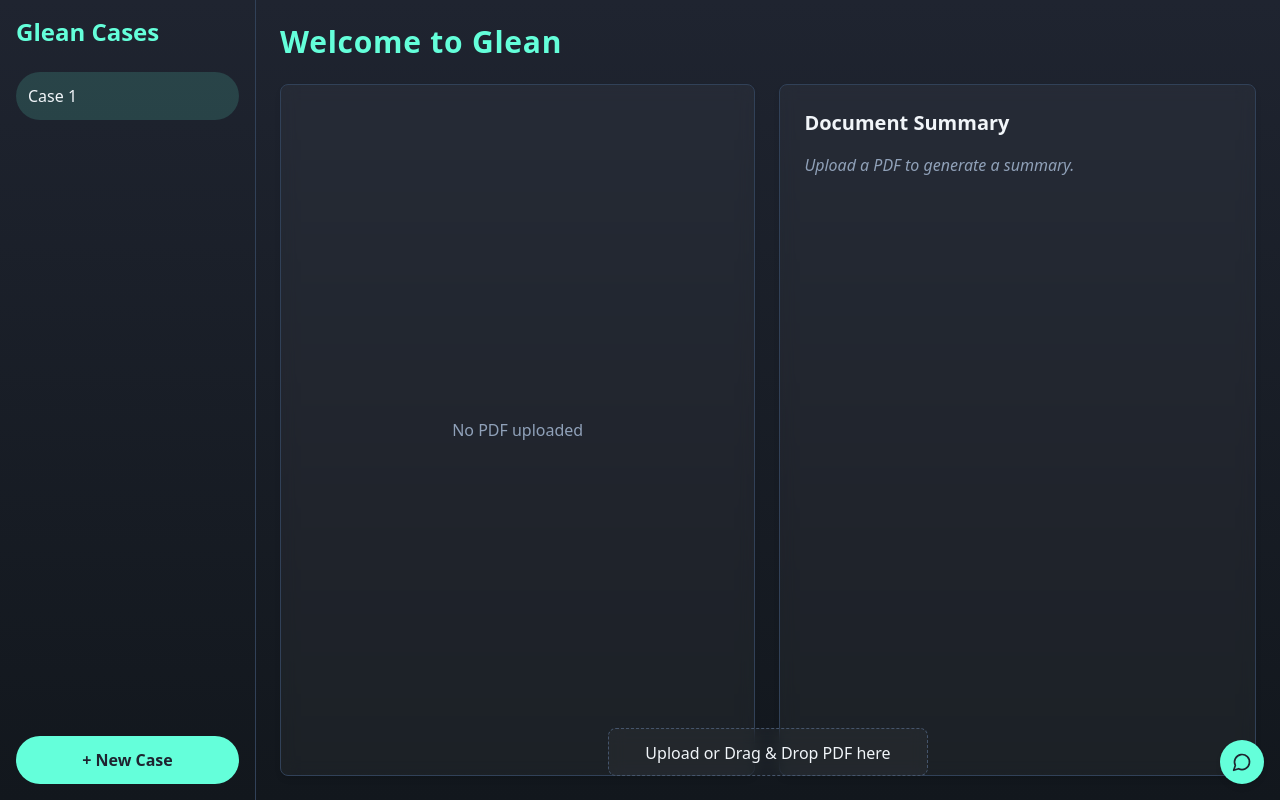
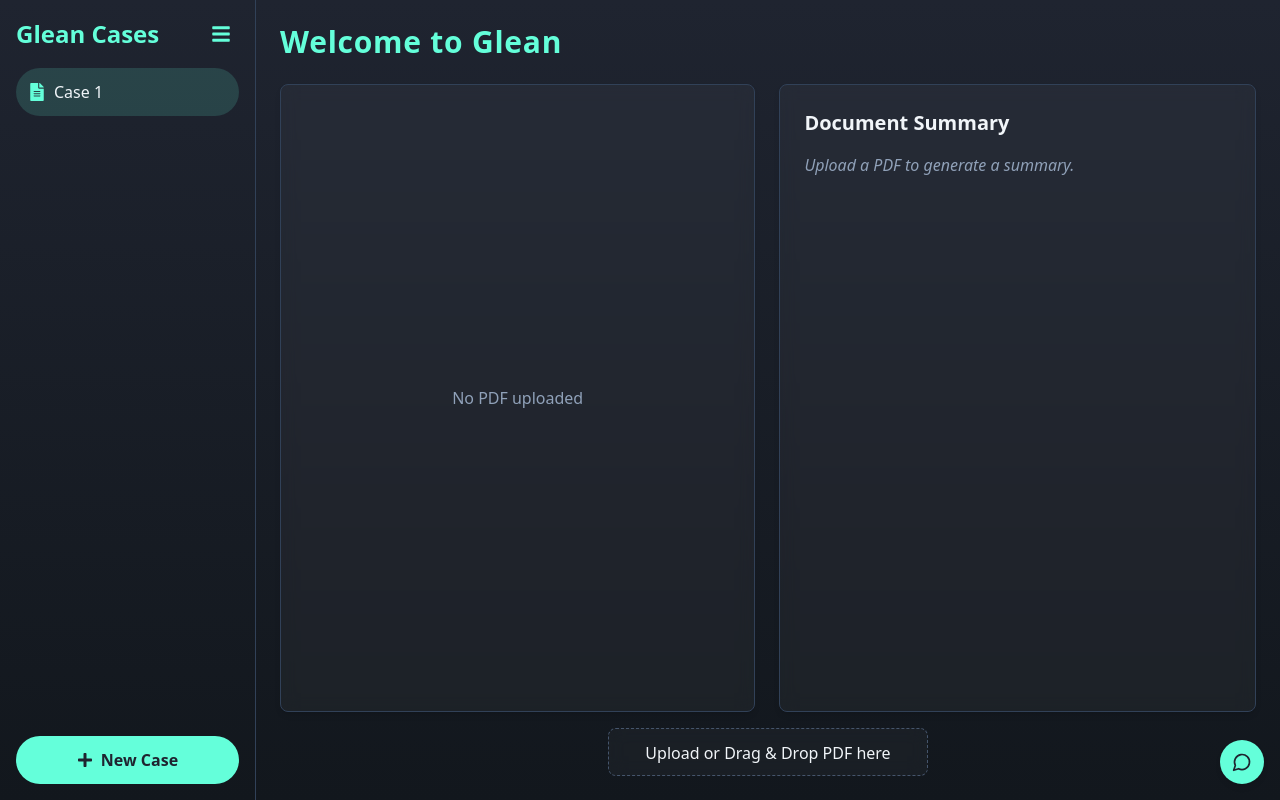
Before and after one commit to RAJWARDHAN-B/Glean, a React (Vite) app in the folder frontend/: page /home in a window 1280 px wide. Built offline with nearby package versions, Linux system fonts and the light colour scheme.

Commit message:
some design changes

```diff
--- a/frontend/src/components/Sidebar.jsx
+++ b/frontend/src/components/Sidebar.jsx
@@ -1,29 +1,59 @@
-import React, { useContext } from "react";
-import { PdfContext } from "../context/PdfContext"; // Global context for PDF cases
+import React, { useContext, useState, useEffect } from "react";
+import { PdfContext } from "../context/PdfContext";
+import { FaBars, FaGripLines, FaFileAlt, FaPlus } from "react-icons/fa"; // Icons
 
 const Sidebar = () => {
   const { cases, activeCase, setActiveCase, addNewCase } = useContext(PdfContext);
 
+  // Retrieve sidebar state from localStorage
+  const [isCollapsed, setIsCollapsed] = useState(() => {
+    return JSON.parse(localStorage.getItem("sidebarCollapsed")) || false;
+  });
+
+  useEffect(() => {
+    localStorage.setItem("sidebarCollapsed", JSON.stringify(isCollapsed));
+  }, [isCollapsed]);
+
+  const toggleSidebar = () => {
+    setIsCollapsed(!isCollapsed);
+  };
+
   return (
-    <div className="w-64 h-full bg-gradient-to-b from-[#1F2430] to-[#12171D] text-slate-100 p-4 border-r border-slate-700 flex flex-col space-y-4">
+    <div
+      className={`${
+        isCollapsed ? "w-16" : "w-64"
+      } h-full bg-gradient-to-b from-[#1F2430] to-[#12171D] text-slate-100 p-4 border-r border-slate-700 flex flex-col space-y-4 transition-all duration-300`}
+    >
       {/* Header */}
-      <div className="mb-6">
-        <h2 className="text-2xl font-bold text-[#64FFDA]">Glean Cases</h2>
+      <div className="mb-4 flex items-center justify-between">
+        {!isCollapsed && (
+          <h2 className="text-2xl font-bold text-[#64FFDA] transition-all duration-300">
+            Glean Cases
+          </h2>
+        )}
+        {/* Toggle Button */}
+        <button
+          onClick={toggleSidebar}
+          className="text-[#64FFDA] p-2 rounded-full hover:bg-[#5be8e4] transition-colors"
+        >
+          {isCollapsed ? <FaGripLines size={20} /> : <FaBars size={20} />}
+        </button>
       </div>
 
-      {/* Cases list */}
+      {/* Cases List */}
       <div className="flex-1 overflow-y-auto space-y-3">
         {cases.map((caseItem) => (
           <div
             key={caseItem.id}
             onClick={() => setActiveCase(caseItem.id)}
-            className={`p-3 cursor-pointer transition-colors
-              ${activeCase === caseItem.id
+            className={`p-3 flex items-center space-x-2 cursor-pointer transition-all rounded-full ${
+              activeCase === caseItem.id
                 ? "bg-[rgba(100,255,218,0.15)]"
-                : "bg-[rgba(255,255,255,0.04)] hover:bg-[rgba(100,255,218,0.1)]"}
-              rounded-full`}
+                : "bg-[rgba(255,255,255,0.04)] hover:bg-[rgba(100,255,218,0.1)]"
+            }`}
           >
-            {caseItem.title}
+            <FaFileAlt size={18} className="text-[#64FFDA]" />
+            {!isCollapsed && <span>{caseItem.title}</span>}
           </div>
         ))}
       </div>
@@ -32,9 +62,10 @@
       <div>
         <button
           onClick={addNewCase}
-          className="w-full p-3 rounded-full bg-[#64FFDA] text-[#1F2430] font-semibold hover:bg-[#5be8e4] transition-colors"
+          className="w-full flex items-center justify-center space-x-2 p-3 rounded-full bg-[#64FFDA] text-[#1F2430] font-semibold hover:bg-[#5be8e4] transition-colors"
         >
-          + New Case
+          <FaPlus size={16} />
+          {!isCollapsed && <span>New Case</span>}
         </button>
       </div>
     </div>
--- a/frontend/src/pages/Home.jsx
+++ b/frontend/src/pages/Home.jsx
@@ -30,7 +30,7 @@
         </h1>
 
         {/* Content Section */}
-        <div className="flex flex-1 space-x-6">
+        <div className="mb-16 flex flex-1 space-x-6">
           {/* PDF Viewer */}
           <div className="w-1/2 h-full border border-slate-700 rounded-lg overflow-hidden shadow-md bg-[rgba(255,255,255,0.04)] backdrop-blur-sm transition hover:shadow-lg">
             {pdfUrl ? (
```
